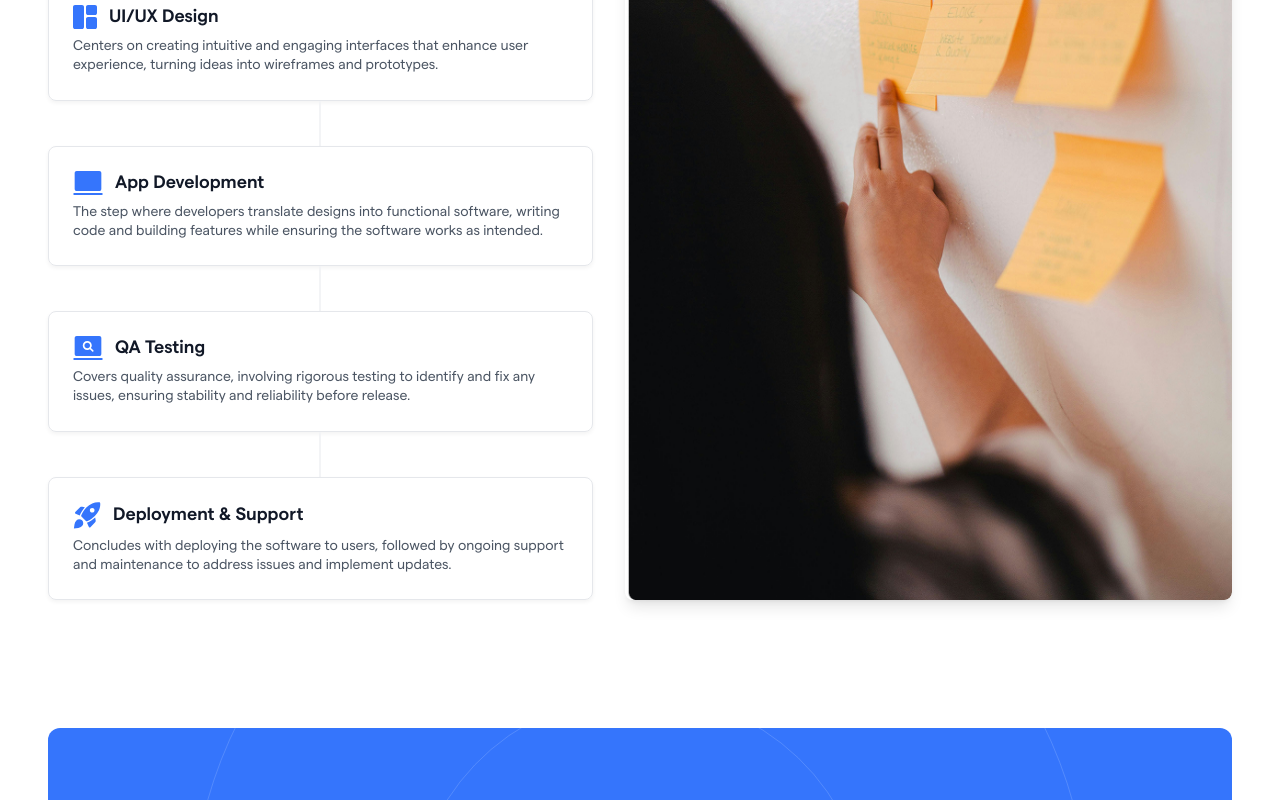
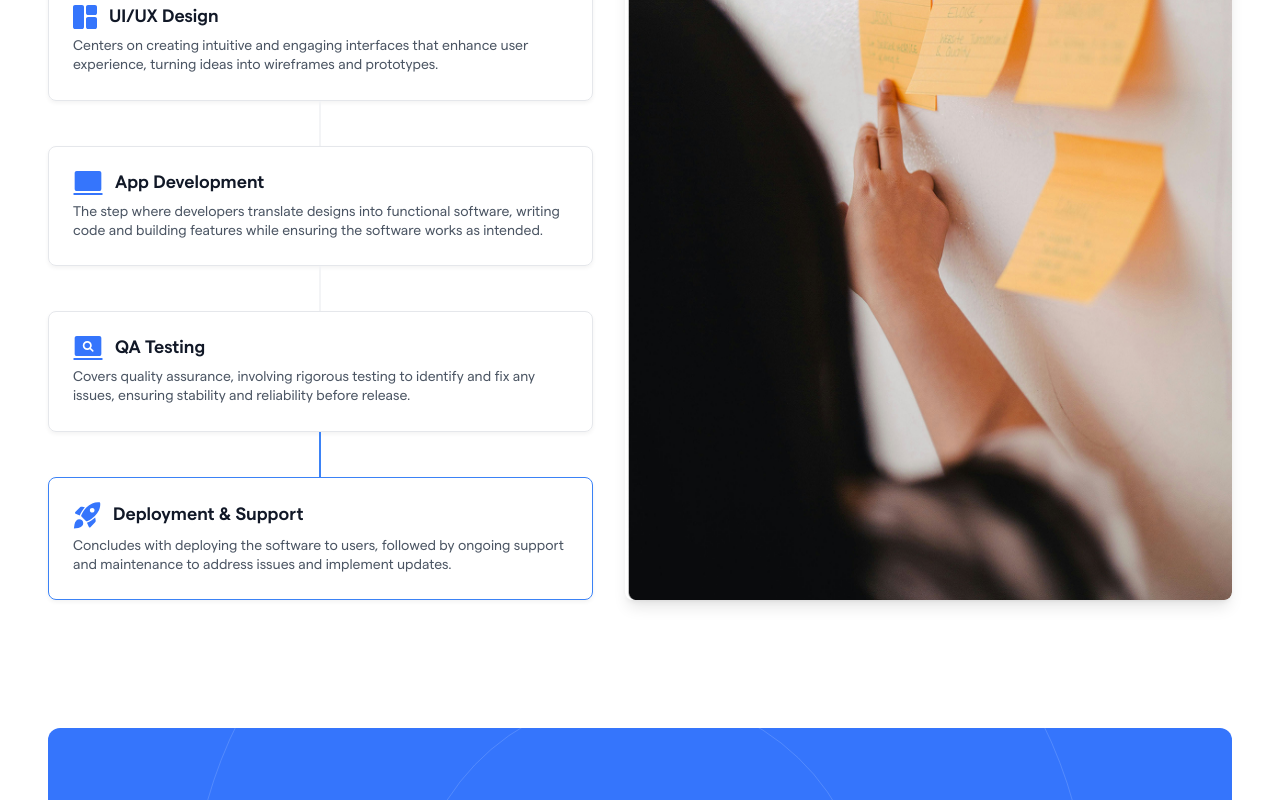
Before and after one commit to nongdan-dev/website, a React (Vite) app: page /development/web-development in a window 1280 px wide. Shown: the part 2718-3518 px from the top of the page. Built offline with nearby package versions, Linux system fonts and the light colour scheme.

Commit message:
fix space and line last item

```diff
--- a/src/components/widget/StepCard.tsx
+++ b/src/components/widget/StepCard.tsx
@@ -5,18 +5,33 @@ interface StepCardProps {
   title: string
   description: string
   index: number
+  totalSteps: number
 }
 
 const StepCard: React.FC<StepCardProps> = ({
   index,
+  totalSteps,
   icon,
   title,
   description,
 }) => {
+  const isLastStep = index === totalSteps - 1
+
   return (
     <div className='group relative flex flex-col items-center justify-center'>
-      {index !== 0 && <div className='flex h-[45px] w-[2px] bg-gray-100'></div>}
-      <div className='grid gap-2 rounded-lg border border-gray-200 p-6 shadow-sm'>
+      {index !== 0 && (
+        <div
+          className={`flex h-[45px] w-[2px] ${
+            isLastStep ? 'bg-blue-500' : 'bg-gray-100'
+          }`}
+        ></div>
+      )}
+
+      <div
+        className={`grid gap-2 rounded-lg border p-6 shadow-sm ${
+          isLastStep ? 'border-blue-500' : 'border-gray-200'
+        }`}
+      >
         <div className='flex items-center gap-3'>
           <div>{icon}</div>
           <h3 className='text-lg font-semibold'>{title}</h3>
--- a/src/pages/Development/MobileDevelopment/ProcessSection.tsx
+++ b/src/pages/Development/MobileDevelopment/ProcessSection.tsx
@@ -64,11 +64,11 @@ const ProcessSection: React.FC = () => {
       </div>
       <div className='mt-10 flex gap-8'>
         <div className='grid w-1/2'>
-          <div className='absolute left-[-4px] h-full w-[4px] bg-transparent transition-all group-hover:bg-blue-400'></div>
           {steps.map((step, index) => (
             <StepCard
               index={index}
               key={index}
+              totalSteps={steps.length}
               icon={step.icon}
               title={step.title}
               description={step.description}
--- a/src/pages/Development/WebDevelopment/ProcessSection.tsx
+++ b/src/pages/Development/WebDevelopment/ProcessSection.tsx
@@ -69,6 +69,7 @@ const ProcessSection: React.FC = () => {
               index={index}
               key={index}
               icon={step.icon}
+              totalSteps={steps.length}
               title={step.title}
               description={step.description}
             />
```
